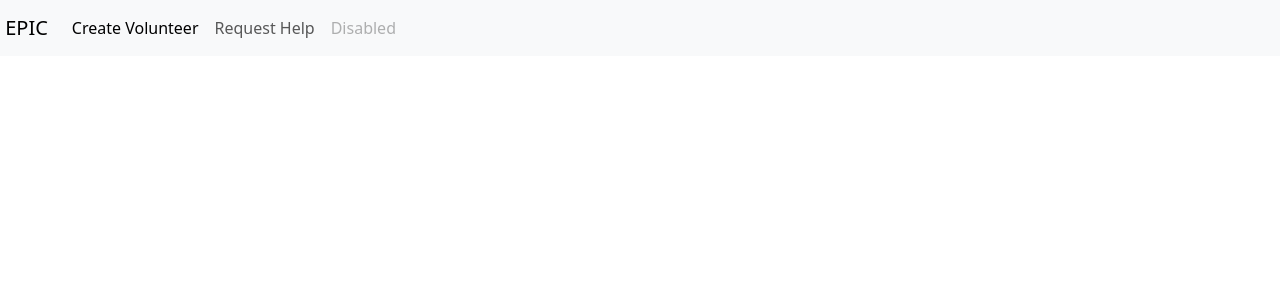
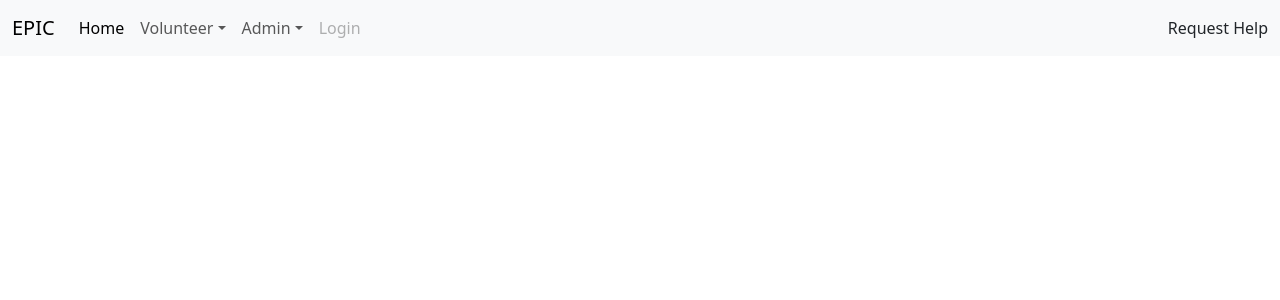
Before and after one commit to rileytittle/crsh-epic-disaster-resiliency-hub, a React (Vite) app in the folder frontend/: page / in a window 1280 px wide. Shown: the top 300 px of the page. Built offline with nearby package versions, Linux system fonts and the light colour scheme.

Commit message:
organized navbar

```diff
--- a/frontend/package.json
+++ b/frontend/package.json
@@ -10,6 +10,7 @@
     "preview": "vite preview"
   },
   "dependencies": {
+    "@popperjs/core": "^2.11.8",
     "@types/axios": "^0.14.0",
     "axios": "^1.7.7",
     "bootstrap": "^5.3.3",
--- a/frontend/src/App.jsx
+++ b/frontend/src/App.jsx
@@ -8,11 +8,12 @@
 import "./App.css";
 import MainLayout from "./layouts/MainLayout";
 import Homepage from "./pages/Homepage";
-import HomeownerApplication from "./pages/HomeownerApplication";
+import HomeownerForm from "./pages/HomeownerApplication";
 import CreateVolunteer from "./pages/CreateVolunteer";
 import ConfirmVolunteer from "./pages/ConfirmVolunteer";
 import Login from "./pages/Login/Login";
 import VolunteerForm from "./pages/pVolunteer/volunteerApp";
+
 const router = createBrowserRouter(
 	createRoutesFromElements(
 		<Route path="/" element={<MainLayout />}>
@@ -23,7 +24,7 @@
 			></Route>
 			<Route
 				path="/request-help"
-				element={<HomeownerApplication />}
+				element={<HomeownerForm />}
 			></Route>
 			<Route
 				path="/create-volunteer/confirm"
--- a/frontend/src/layouts/MainLayout.jsx
+++ b/frontend/src/layouts/MainLayout.jsx
@@ -3,16 +3,45 @@
 const MainLayout = () => {
 	return (
 		<>
-			<nav className="navbar navbar-expand-lg navbar-light bg-light">
-				<a className="navbar-brand" href="/home">&nbsp;EPIC</a>
-				<button className="navbar-toggler" type="button" data-toggle="collapse" data-target="#navbarNavAltMarkup" aria-controls="navbarNavAltMarkup" aria-expanded="false" aria-label="Toggle navigation">
-					<span className="navbar-toggler-icon"></span>
-				</button>
-				<div className="collapse navbar-collapse" id="navbarNavAltMarkup">
-					<div className="navbar-nav">
-						<a className="nav-item nav-link active" href="/create-volunteer">Create Volunteer</a>
-						<a className="nav-item nav-link" href="/request-help">Request Help</a>
-						<a className="nav-item nav-link disabled" href="#">Disabled</a>
+			<nav className="navbar navbar-expand-lg bg-body-tertiary">
+				<div className="container-fluid">
+					<a className="navbar-brand" href="/home">EPIC</a>
+					<button className="navbar-toggler" type="button" data-bs-toggle="collapse" data-bs-target="#navbarSupportedContent" aria-controls="navbarSupportedContent" aria-expanded="false" aria-label="Toggle navigation">
+						<span className="navbar-toggler-icon"></span>
+					</button>
+					<div className="navbar-collapse collapse" id="navbarSupportedContent">
+						<ul className="navbar-nav me-auto mb-2 mb-lg-0">
+							<li className="nav-item">
+								<a className="nav-link active" href="/home">Home</a>
+							</li>
+							<li className="nav-item dropdown">
+								<a className="nav-link dropdown-toggle" href="#" role="button" data-bs-toggle="dropdown" aria-expanded="false">
+									Volunteer
+								</a>
+								<ul className="dropdown-menu">
+									<li><a className="dropdown-item disabled" href="#">Action</a></li>
+									<li><a className="dropdown-item disabled" href="#">Another action</a></li>
+									<li><hr className="dropdown-divider" /></li>
+									<li><a className="dropdown-item" href="/applyVolunteer">Apply to Volunteer</a></li>
+									<li><hr className="dropdown-divider" /></li>
+									<li><a className="dropdown-item disabled" href="#">Disabled</a></li>
+								</ul>
+							</li>
+							<li className="nav-item dropdown">
+								<a className="nav-link dropdown-toggle" href="#" role="button" data-bs-toggle="dropdown" aria-expanded="false">
+									Admin
+								</a>
+								<ul className="dropdown-menu">
+									<li><a className="dropdown-item" href="/create-volunteer">Create Volunteer</a></li>
+									<li><hr className="dropdown-divider" /></li>
+									<li><a className="dropdown-item disabled" href="#">Something else here</a></li>
+								</ul>
+							</li>
+							<li className="nav-item">
+								<a className="nav-link disabled" aria-disabled="true" href="/login">Login</a>
+							</li>
+						</ul>
+							<a className="nav-link" href="/request-help">Request Help</a>
 					</div>
 				</div>
 			</nav>
@@ -22,3 +51,10 @@
 };
 
 export default MainLayout;
+
+/*
+<form className="d-flex" role="search">
+	<input className="form-control me-2" type="search" placeholder="Search" aria-label="Search"/>
+		<button className="btn btn-outline-success" type="submit">Search</button>
+</form>
+*/
--- a/frontend/src/main.jsx
+++ b/frontend/src/main.jsx
@@ -2,6 +2,7 @@
 import { createRoot } from "react-dom/client";
 import App from "./App.jsx";
 import "bootstrap/dist/css/bootstrap.css";
+import 'bootstrap/dist/js/bootstrap.bundle.js';
 
 createRoot(document.getElementById("root")).render(
 	<StrictMode>
```
Also changed, not shown: 1 other file (tests, documents, lock files or other folders).
